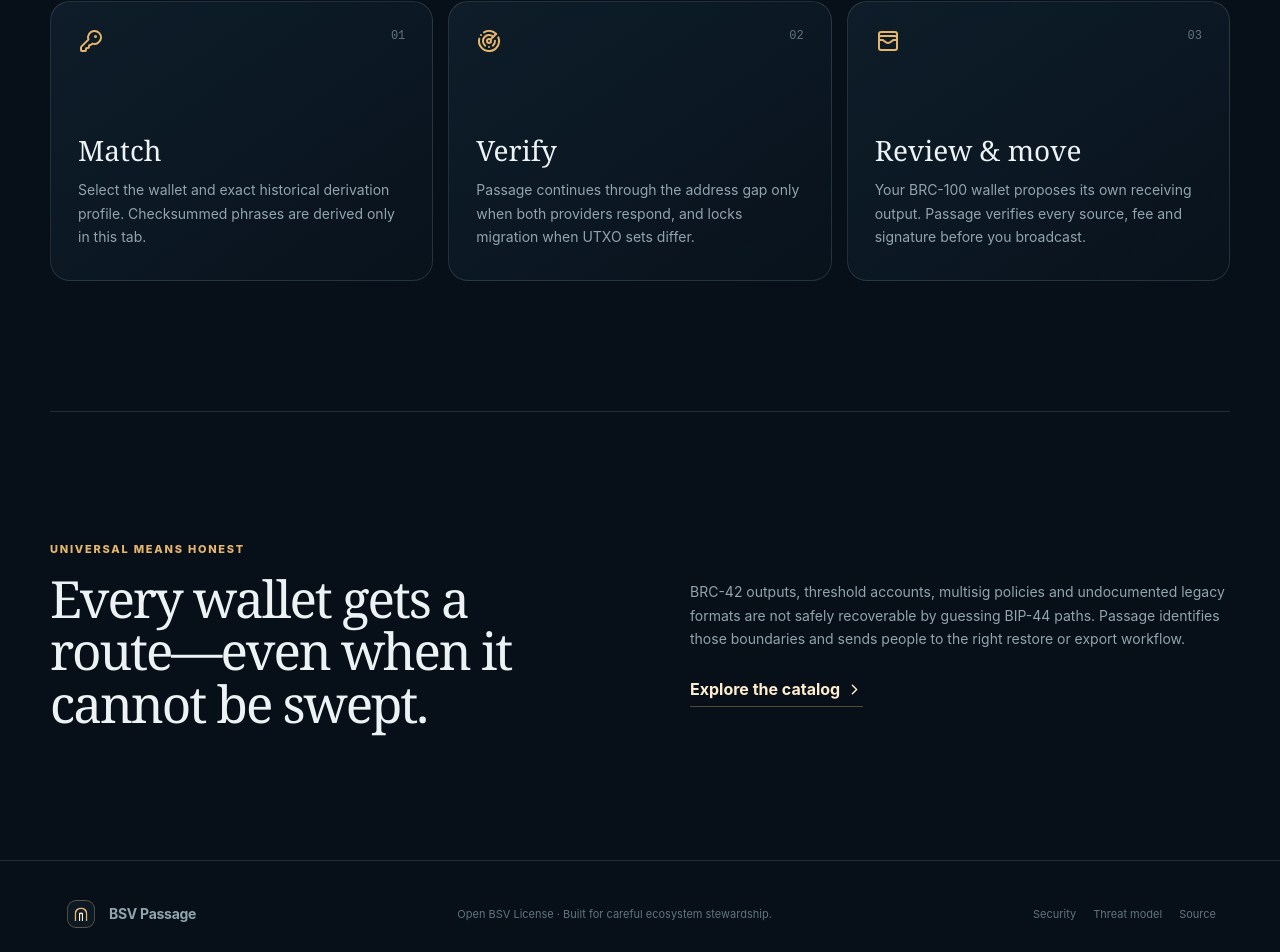
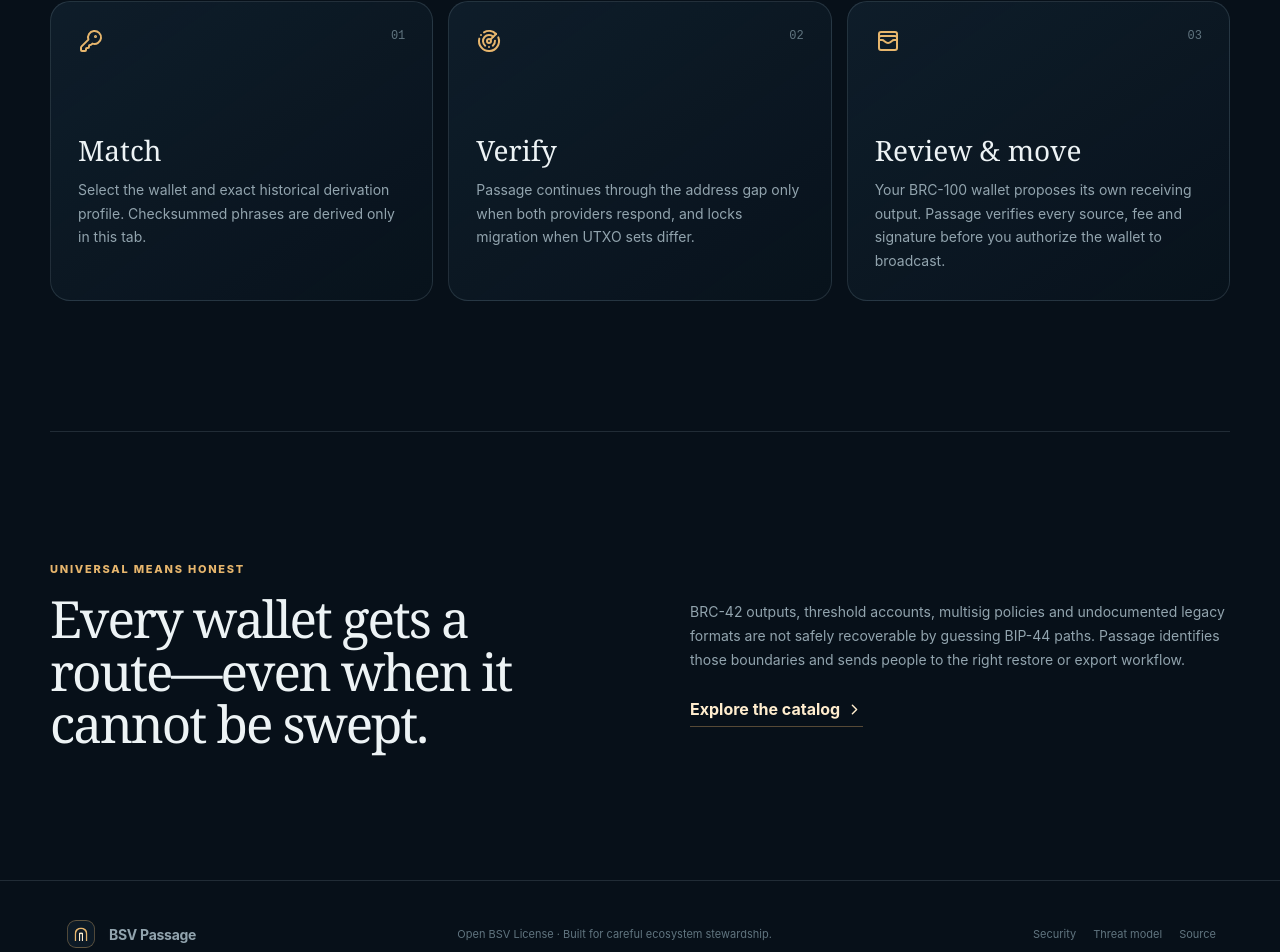
Before and after one commit to p2ppsr/bsv-passage, a React (Vite) app in the folder frontend/: page / in a window 1280 px wide. Shown: the part 1082-2034 px from the top of the page. Built offline with nearby package versions, Linux system fonts and the light colour scheme; what @bsv/sdk would draw is missing.

Commit message:
Clarify BRC-100 wallet broadcast ownership

```diff
--- a/frontend/src/App.tsx
+++ b/frontend/src/App.tsx
@@ -81,7 +81,7 @@ function Home({ begin, openGuides }: { begin: () => void; openGuides: () => void
       <div className="steps-grid">
         <article><span>01</span><KeyRound /><h3>Match</h3><p>Select the wallet and exact historical derivation profile. Checksummed phrases are derived only in this tab.</p></article>
         <article><span>02</span><Radar /><h3>Verify</h3><p>Passage continues through the address gap only when both providers respond, and locks migration when UTXO sets differ.</p></article>
-        <article><span>03</span><WalletCards /><h3>Review & move</h3><p>Your BRC-100 wallet proposes its own receiving output. Passage verifies every source, fee and signature before you broadcast.</p></article>
+        <article><span>03</span><WalletCards /><h3>Review & move</h3><p>Your BRC-100 wallet proposes its own receiving output. Passage verifies every source, fee and signature before you authorize the wallet to broadcast.</p></article>
       </div>
     </section>
 
@@ -313,12 +313,12 @@ function MigrationWorkspace() {
           <div className="review-heading"><ShieldCheck /><div><strong>Locally signed, not broadcast</strong><span>Confirm the exact proposal below.</span></div></div>
           <dl><div><dt>Source</dt><dd>{formatSats(prepared.sourceSatoshis)} sats</dd></div><div><dt>Wallet outputs</dt><dd>{formatSats(prepared.outputSatoshis)} sats</dd></div><div><dt>Network fee</dt><dd>{formatSats(prepared.feeSatoshis)} sats · {prepared.feeRate.toFixed(2)} sat/kB</dd></div><div><dt>Shape</dt><dd>{prepared.inputCount} input{prepared.inputCount === 1 ? '' : 's'} → {prepared.outputCount} output{prepared.outputCount === 1 ? '' : 's'}</dd></div><div><dt>Expected TXID</dt><dd className="mono" title={prepared.txid}>{shortAddress(prepared.txid)}</dd></div></dl>
           <details><summary>Inspect signed transaction hex</summary><code className="tx-code">{prepared.txHex}</code></details>
-          <label className="final-check"><input type="checkbox" checked={checks.final} onChange={(event) => setChecks({ ...checks, final: event.target.checked })} /><span>I reviewed the amount, fee and expected transaction ID. Broadcast exactly once.</span></label>
+          <label className="final-check"><input type="checkbox" checked={checks.final} onChange={(event) => setChecks({ ...checks, final: event.target.checked })} /><span>I reviewed the amount, fee and expected transaction ID. Authorize my BRC-100 wallet to broadcast exactly once.</span></label>
           {broadcastUncertain && <div className="alert danger"><TriangleAlert /><div><strong>Broadcast outcome needs manual resolution</strong><p>Do not broadcast or abort again. Check expected TXID {prepared.txid} and the source outpoints before clearing this session.</p></div></div>}
-          <div className="review-actions"><button className="button quiet" onClick={cancelPrepared} disabled={Boolean(busy) || broadcastUncertain}><X size={17} /> Cancel proposal</button><button className="button danger-button" onClick={broadcast} disabled={!checks.final || Boolean(busy) || broadcastUncertain}>Broadcast migration <ArrowRight size={17} /></button></div>
+          <div className="review-actions"><button className="button quiet" onClick={cancelPrepared} disabled={Boolean(busy) || broadcastUncertain}><X size={17} /> Cancel proposal</button><button className="button danger-button" onClick={broadcast} disabled={!checks.final || Boolean(busy) || broadcastUncertain}>Authorize wallet broadcast <ArrowRight size={17} /></button></div>
         </div>}
 
-        {receipt && <div className="complete-card"><CircleCheck /><div><div className="eyebrow">Migration broadcast</div><h2>{formatSats(receipt.sourceSatoshis - receipt.feeSatoshis)} sats passed forward.</h2><p>The secret-derived key has been released from Passage state. Confirm the new balance in your BRC-100 wallet before retiring the old backup.</p><a className="button primary" href={`https://whatsonchain.com/tx/${receipt.txid}`} target="_blank" rel="noreferrer">Verify transaction <ExternalLink size={17} /></a></div></div>}
+        {receipt && <div className="complete-card"><CircleCheck /><div><div className="eyebrow">Wallet broadcast complete</div><h2>{formatSats(receipt.sourceSatoshis - receipt.feeSatoshis)} sats passed forward.</h2><p>The secret-derived key has been released from Passage state. Confirm the new balance in your BRC-100 wallet before retiring the old backup.</p><a className="button primary" href={`https://whatsonchain.com/tx/${receipt.txid}`} target="_blank" rel="noreferrer">Verify transaction <ExternalLink size={17} /></a></div></div>}
       </section>
     </div>
     {error && <div className="toast-error" role="alert"><CircleAlert /><div><strong>Passage stopped safely</strong><span>{error}</span></div><button onClick={() => setError('')} aria-label="Dismiss"><X /></button></div>}
```
Also changed, not shown: 2 other files (tests, documents, lock files or other folders).
